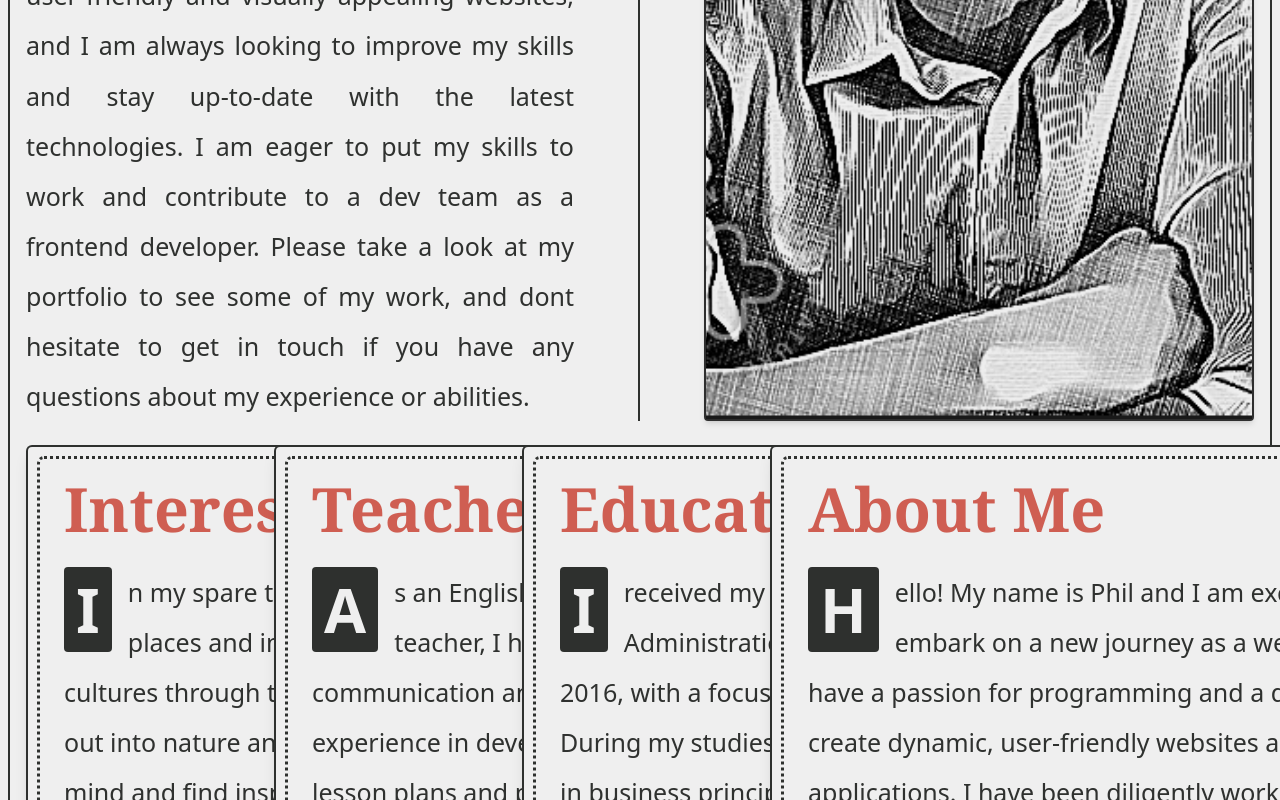
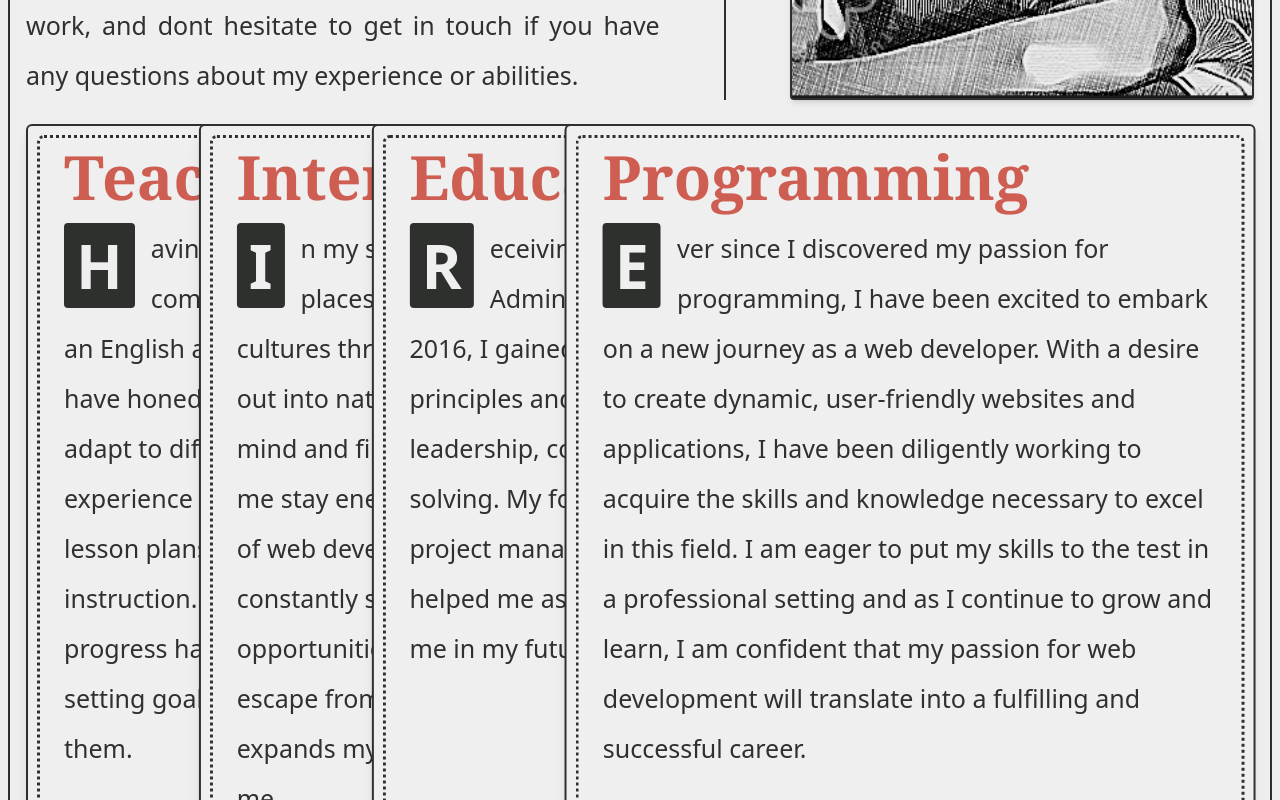
Before and after one commit to Phil-Elliott/PaperPortfolio, a Next.js app: page / in a window 1280 px wide. Shown: the part 1420-2220 px from the top of the page. Built offline with nearby package versions, Linux system fonts and the light colour scheme.

Commit message:
fixed about section hover effect for full screen

```diff
--- a/components/AboutMe/AboutMe.tsx
+++ b/components/AboutMe/AboutMe.tsx
@@ -10,32 +10,29 @@ const AboutMe = () => {
 
   const Articles = [
     {
+      title: "Teacher",
+      description:
+        "Having gained valuable skills in communication and problem-solving as an English as a Second Language (ESL) teacher, I have honed my ability to think critically and adapt to different learning styles through my experience in developing and implementing lesson plans and providing individualized instruction. In addition, evaluating student progress has taught me the importance of setting goals and tracking progress towards them.",
+    },
+    {
       title: "Interests",
       description:
         "In my spare time, I enjoy exploring new places and immersing myself in different cultures through travel. I also find that getting out into nature and hiking helps me clear my mind and find inspiration. These activities help me stay energized and motivated in my pursuit of web development. I am also an avid reader, constantly seeking new knowledge and learning opportunities. Reading helps me relax and escape from the daily stresses of life, and also expands my understanding of the world around me.",
     },
     {
-      title: "Teacher",
+      title: "Education",
       description:
-        "As an English as a Second Language (ESL) teacher, I have gained valuable skills in communication and problem-solving. My experience in developing and implementing lesson plans and providing individualized instruction has helped me to hone my ability to think critically and adapt to different learning styles. In addition, evaluating student progress has taught me the importance of setting goals and tracking progress towards them.",
+        "Receiving my bachelor's degree in Business Administration from Towson University in 2016, I gained a strong foundation in business principles and developed valuable skills in leadership, communication, and problem-solving. My focus during my studies was on project management. These skills have already helped me as a teacher and will surely benefit me in my future career as a web developer.",
     },
     {
-      title: "Education",
+      title: "Programming",
       description:
-        "I received my bachelor's degree in Business Administration from Towson University in 2016, with a focus on project management. During my studies, I gained a strong foundation in business principles and developed valuable skills in leadership, communication, and problem-solving. These skills have helped me as a teacher and will surely benefit me in my future career as a web developer.",
-    },
-    {
-      title: "About Me",
-      description:
-        "Hello! My name is Phil and I am excited to embark on a new journey as a web developer. I have a passion for programming and a desire to create dynamic, user-friendly websites and applications. I have been diligently working to acquire the skills and knowledge necessary to excel in this field, and I am eager to put my skills to the test in a professional setting. As I continue to grow and learn, I am confident that my passion for web development will translate into a fulfilling and successful career.",
+        "Ever since I discovered my passion for programming, I have been excited to embark on a new journey as a web developer. With a desire to create dynamic, user-friendly websites and applications, I have been diligently working to acquire the skills and knowledge necessary to excel in this field. I am eager to put my skills to the test in a professional setting and as I continue to grow and learn, I am confident that my passion for web development will translate into a fulfilling and successful career.",
     },
   ];
 
   return (
-    <div
-      className="flex my-6 relative justify-center w-full h-96
-    "
-    >
+    <div className="my-6 relative lg2:flex justify-center lg2:w-[225%] h-full">
       {Articles.map((article, index) => (
         <Article
           key={article.title}
--- a/components/AboutMe/Article.tsx
+++ b/components/AboutMe/Article.tsx
@@ -15,127 +15,83 @@ const Article = ({
   handleHover,
   hovered,
 }: ArticleProps) => {
-  const [translate, setTranslate] = useState<string[]>([
-    "transform translate-x-0",
-    "transform translate-x-0",
-    "transform translate-x-0",
-    "transform translate-x-0",
+  const [translateX, setTranslateX] = useState<string[]>([
+    `lg2:translate-x-0`,
+    `lg2:translate-x-[-75%]`,
+    `lg2:translate-x-[-150%]`,
+    `lg2:translate-x-[-222%]`,
   ]);
+  const [translateY, setTranslateY] = useState<string[]>([
+    `translate-y-0`,
+    `translate-y-[-50%]`,
+    `translate-y-[-120%]`,
+    `translate-y-[-175%]`,
+  ]);
+
+  // const x = "lg2:translate-x-";
+  const y = "translate-y-";
 
   useEffect(() => {
     if (hovered === 0) {
-      setTranslate([
-        "transform translate-x-0",
-        "transform translate-x-2/3",
-        "transform translate-x-2/3",
-        "transform translate-x-2/3",
+      setTranslateX([
+        `lg2:translate-x-0`,
+        `lg2:translate-x-[-8%]`,
+        `lg2:translate-x-[-85%]`,
+        `lg2:translate-x-[-160%]`,
       ]);
+      setTranslateY([`${y}0`, `${y}[-50%]`, `${y}[-120%]`, `${y}[-175%]`]);
     } else if (hovered === 1) {
-      setTranslate([
-        "transform translate-x-0",
-        "transform translate-x-0",
-        "transform translate-x-2/3",
-        "transform translate-x-2/3",
+      setTranslateX([
+        `lg2:translate-x-0`,
+        `lg2:translate-x-[-75%]`,
+        `lg2:translate-x-[-85%]`,
+        `lg2:translate-x-[-160%]`,
       ]);
+      setTranslateY([`${y}0`, `${y}[-50%]`, `${y}[-120%]`, `${y}[-175%]`]);
     } else if (hovered === 2) {
-      setTranslate([
-        "transform translate-x-0",
-        "transform translate-x-0",
-        "transform translate-x-0",
-        "transform translate-x-2/3",
+      setTranslateX([
+        `lg2:translate-x-0`,
+        `lg2:translate-x-[-75%]`,
+        `lg2:translate-x-[-150%]`,
+        `lg2:translate-x-[-160%]`,
       ]);
+      setTranslateY([`${y}0`, `${y}[-50%]`, `${y}[-120%]`, `${y}[-175%]`]);
     } else if (hovered === 3) {
-      setTranslate([
-        "transform translate-x-0",
-        "transform translate-x-0",
-        "transform translate-x-0",
-        "transform translate-x-0",
+      setTranslateX([
+        `lg2:translate-x-0`,
+        `lg2:translate-x-[-75%]`,
+        `lg2:translate-x-[-150%]`,
+        `lg2:translate-x-[-222%]`,
       ]);
+      setTranslateY([`${y}0`, `${y}[-50%]`, `${y}[-120%]`, `${y}[-175%]`]);
     }
   }, [hovered]);
+
+  useEffect(() => {
+    console.log(translateX);
+  }, [translateX]);
 
   return (
     <div
       onMouseOver={() => handleHover(index)}
       onMouseLeave={() => handleHover(3)}
-      style={{
-        height: "30rem",
-        marginLeft: index !== 0 ? `${15.5 * index}rem` : "",
-      }}
-      className={`shadow-lg p-3 border-2 border-Secondary rounded-md absolute left-0 z-${index} flex-grow-1 bg-Primary w-7/12 transition-all duration-500 ease-in-out ${translate[index]}`}
+      className={`shadow-lg p-3 border-2 border-Secondary rounded-md left-0 z-${index} bg-Primary transition-all duration-500 ease-in-out w-full translate-x-0 ${translateX[index]} ${translateY[index]} lg2:translate-y-0`}
     >
       <div
         style={{
-          paddingRight: index !== 3 ? `5.5rem` : "",
+          paddingRight: index !== 3 ? `9%` : "",
         }}
-        className="h-full px-6 pb-4  border-Secondary outline-dotted rounded"
+        className="h-full px-6 pb-4 border-Secondary outline-dotted rounded"
       >
-        <h1 className="article-header text-Tertiary">{title}</h1>
-        <p className="article-text ">{description}</p>
+        <h1 className="article-header text-Tertiary text-3xl sm:text-6xl">
+          {title}
+        </h1>
+        <p className="article-text first-letter:text-fluid-5xl lg2:first-letter:text-6xl leading-relaxed lg2:leading-loose">
+          {description}
+        </p>
       </div>
     </div>
   );
 };
 
 export default Article;
-
-/*
-
-  hover
-
-  index === 0
-    move 1 and 2 to the right
-  index === 1
-    move 1 to the right
-  index === 2
-    nothing
-
-
-
-*/
-
-// const [translate, setTranslate] = useState([
-//   "transform translate-x-0",
-//   "transform translate-x-1/4",
-//   "transform translate-x-2/4",
-// ]);
-
-// useEffect(() => {
-//   if (hovered === index) {
-//     setTranslate([
-//       "transform translate-x-0",
-//       "transform translate-x-1/4",
-//       "transform translate-x-2/4",
-//     ]);
-//   } else if (hovered === 0) {
-//     setTranslate([
-//       "transform translate-x-0",
-//       "transform translate-x-1/4",
-//       "transform translate-x-2/4",
-//     ]);
-//   } else if (hovered === 1) {
-//     setTranslate([
-//       "transform translate-x-1/4",
-//       "transform translate-x-0",
-//       "transform translate-x-1/4",
-//     ]);
-//   } else if (hovered === 2) {
-//     setTranslate([
-//       "transform translate-x-0/4",
-//       "transform translate-x-1/4",
-//       "transform translate-x-0",
-//     ]);
-//   }
-// }, [hovered]);
-
-// useEffect(() => {
-//   if (hovered === index) {
-//     setTranslate("transform translate-x-0");
-//   } else if (hovered === 0) {
-//     setTranslate("transform translate-x-0");
-//   } else if (hovered === 1) {
-//     setTranslate("transform translate-x-1/4");
-//   } else if (hovered === 2) {
-//     setTranslate("transform translate-x-2/4");
-//   }
-// }, [hovered]);
--- a/components/FrontPage/FrontPage.tsx
+++ b/components/FrontPage/FrontPage.tsx
@@ -4,8 +4,8 @@ import FrontPageImage from "../../assets/images/FrontPageImage.png";
 
 const FrontPage = () => {
   return (
-    <div className="grid grid-cols-2">
-      <div className="border-r-2 border-Border pr-16">
+    <div className="flex gap-x-16 grid-cols-2">
+      <div className="border-r-2 border-Border w-3/5 pr-16">
         <h1 className="article-header">
           Aspiring Frontend Developer Seeking First Dev Role
         </h1>
@@ -20,7 +20,7 @@ const FrontPage = () => {
           experience or abilities.
         </p>
       </div>
-      <div className="relative grayscale mix-blend-multiply border-2 border-Border rounded shadow-md ml-16">
+      <div className="relative grayscale mix-blend-multiply border-2 border-Border rounded shadow-md w-2/5">
         <Image
           src={FrontPageImage}
           alt="FrontPageImage"
@@ -42,3 +42,84 @@ export default FrontPage;
    Cartoonize your image here (you in front of a computer)
      https://www.befunky.com/create/photo-to-cartoon/
 */
+
+/*
+
+
+import React, { useEffect, useState } from "react";
+
+type ArticleProps = {
+  title: string;
+  description: string;
+  index: number;
+  handleHover: (index: number) => void;
+  hovered: number;
+};
+
+const Article = ({
+  title,
+  description,
+  index,
+  handleHover,
+  hovered,
+}: ArticleProps) => {
+  const x = "lg2:translate-x-";
+  const y = "translate-y-";
+
+  const [translate, setTranslate] = useState<string[]>([
+    `${x}0`,
+    `${x}[-75%]`,
+    `${x}[-150%]`,
+    `${x}[-222%]`,
+  ]);
+  const [translateY, setTranslateY] = useState<string[]>([
+    `${y}0`,
+    `${y}[-50%]`,
+    `${y}[-120%]`,
+    `${y}[-175%]`,
+  ]);
+
+  useEffect(() => {
+    if (hovered === 0) {
+      setTranslate([`${x}0`, `${x}[-8%]`, `${x}[-85%]`, `${x}[-160%]`]);
+      setTranslateY([`${y}0`, `${y}[-50%]`, `${y}[-120%]`, `${y}[-175%]`]);
+    } else if (hovered === 1) {
+      setTranslate([`${x}0`, `${x}[-75%]`, `${x}[-85%]`, `${x}[-160%]`]);
+      setTranslateY([`${y}0`, `${y}[-50%]`, `${y}[-120%]`, `${y}[-175%]`]);
+    } else if (hovered === 2) {
+      setTranslate([`${x}0`, `${x}[-75%]`, `${x}[-150%]`, `${x}[-160%]`]);
+      setTranslateY([`${y}0`, `${y}[-50%]`, `${y}[-120%]`, `${y}[-175%]`]);
+    } else if (hovered === 3) {
+      setTranslate([`${x}0`, `${x}[-75%]`, `${x}[-150%]`, `${x}[-222%]`]);
+      setTranslateY([`${y}0`, `${y}[-50%]`, `${y}[-120%]`, `${y}[-175%]`]);
+    }
+    console.log(hovered);
+  }, [hovered]);
+
+  return (
+    <div
+      onMouseOver={() => handleHover(index)}
+      onMouseLeave={() => handleHover(3)}
+      className={`shadow-lg p-3 border-2 border-Secondary rounded-md left-0 z-${index} bg-Primary transition-all duration-500 ease-in-out w-full ${translate[index]} ${translateY[index]} lg2:translate-y-0`}
+    >
+      <div
+        style={{
+          paddingRight: index !== 3 ? `9%` : "",
+        }}
+        className="h-full px-6 pb-4 border-Secondary outline-dotted rounded"
+      >
+        <h1 className="article-header text-Tertiary text-3xl sm:text-6xl">
+          {title}
+        </h1>
+        <p className="article-text first-letter:text-fluid-5xl lg2:first-letter:text-6xl leading-relaxed lg2:leading-loose">
+          {description}
+        </p>
+      </div>
+    </div>
+  );
+};
+
+export default Article;
+
+
+*/
--- a/components/ProjectsBanner/Project/Project.tsx
+++ b/components/ProjectsBanner/Project/Project.tsx
@@ -11,7 +11,7 @@ type ProjectProps = {
 
 const Project = ({ name, description, image, newProject }: ProjectProps) => {
   return (
-    <div className="">
+    <div className="pb-4">
       <div className="relative grayscale mix-blend-multiply border-2 border-Border rounded shadow-md h-52">
         <Image src={image.src} alt={name} fill style={{ objectFit: "cover" }} />
       </div>
--- a/pages/index.tsx
+++ b/pages/index.tsx
@@ -10,9 +10,9 @@ export default function Home() {
         <Header />
         <ProjectsBanner />
         <FrontPage />
-        <div className="pb-20">
-          <AboutMe />
-        </div>
+        {/* <div className="pb-20"> */}
+        <AboutMe />
+        {/* </div> */}
       </div>
     </div>
   );
--- a/styles/globals.css
+++ b/styles/globals.css
@@ -4,7 +4,7 @@
 
 @layer components {
   .article-text {
-    @apply first-letter:bg-Secondary first-letter:text-Primary first-letter:p-3 first-letter:rounded  first-letter:float-left first-letter:mr-4 first-letter:text-6xl first-letter:font-bold text-2xl leading-loose;
+    @apply first-letter:bg-Secondary first-letter:text-Primary first-letter:p-3 first-letter:rounded first-letter:float-left first-letter:mr-4 first-letter:text-6xl first-letter:font-bold text-2xl leading-loose;
   }
   .article-header {
     @apply text-6xl font-black font-serif leading-snug pt-2 pb-4;
--- a/tailwind.config.js
+++ b/tailwind.config.js
@@ -10,6 +10,7 @@ module.exports = {
       sm: "600px",
       md: "760px",
       lg: "984px",
+      lg2: "1100px",
       xl: "1740px",
       "2xl": "1860px",
     },
@@ -57,10 +58,7 @@ module.exports = {
         1,
       ],
       "fluid-5xl": ["clamp(1.5rem, calc(-0.75rem + 10.00vw), 3.00rem)", 1],
-      "fluid-6xl": [
-        "calc(3.815rem + (4.768 - 3.815) * ((100vw - 400px) / (1600 - 400)))",
-        1,
-      ],
+      "fluid-6xl": ["clamp(1.75rem, calc(-0.75rem + 10.00vw), 3.00rem)", 1],
       "fluid-7xl": [
         "calc(4.768rem + (5.96 - 4.768) * ((100vw - 400px) / (1600 - 400)))",
         1,
@@ -69,7 +67,7 @@ module.exports = {
         "calc(5.96rem + (8 - 5.96) * ((100vw - 400px) / (1600 - 400)))",
         1,
       ],
-      "fluid-9xl": ["clamp(1.5rem, calc(-0.10rem + 6.75vw), 8.00rem)", "1"],
+      "fluid-9xl": ["clamp(2rem, calc(-0.10rem + 6.75vw), 8.00rem)", "1"],
     },
 
     extend: {
```
Also changed, not shown: components/ProjectsBanner/ProjectsBanner.tsx (+5 -5 lines).
